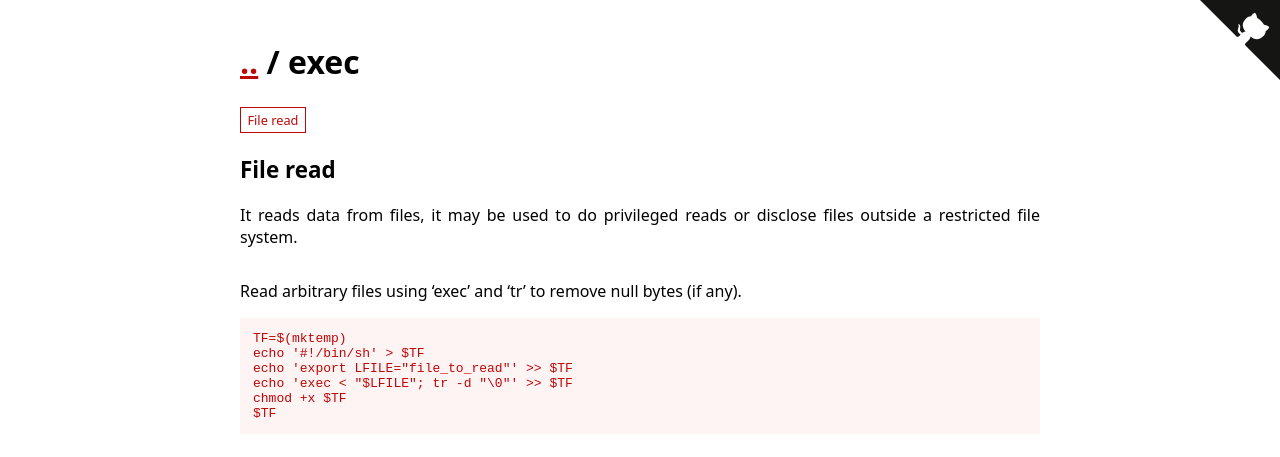
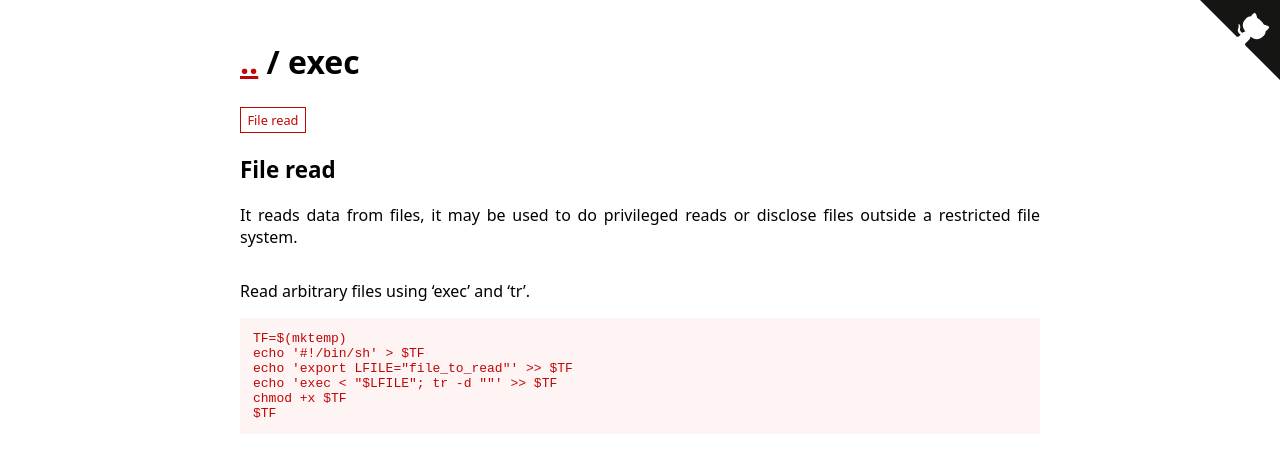
Before and after one commit to GTFOBins/GTFOBins.github.io, a Jekyll site: the page built from _gtfobins/exec.md, in a window 1280 px wide. Shown: the top 457 px of the page. Built offline with Jekyll 4.4.1, drawn with Linux system fonts in a browser that asks for light colours.

Commit message:
Add exec, updated code

```diff
--- a/_gtfobins/exec.md
+++ b/_gtfobins/exec.md
@@ -1,12 +1,12 @@
 ---
 functions:
   file-read:
-    - description: Read arbitrary files using 'exec' and 'tr' to remove null bytes (if any).
+    - description: Read arbitrary files using 'exec' and 'tr'.
       code: |
         TF=$(mktemp)
         echo '#!/bin/sh' > $TF
         echo 'export LFILE="file_to_read"' >> $TF
-        echo 'exec < "$LFILE"; tr -d "\0"' >> $TF
+        echo 'exec < "$LFILE"; tr -d ""' >> $TF
         chmod +x $TF
         $TF
 ---
```
